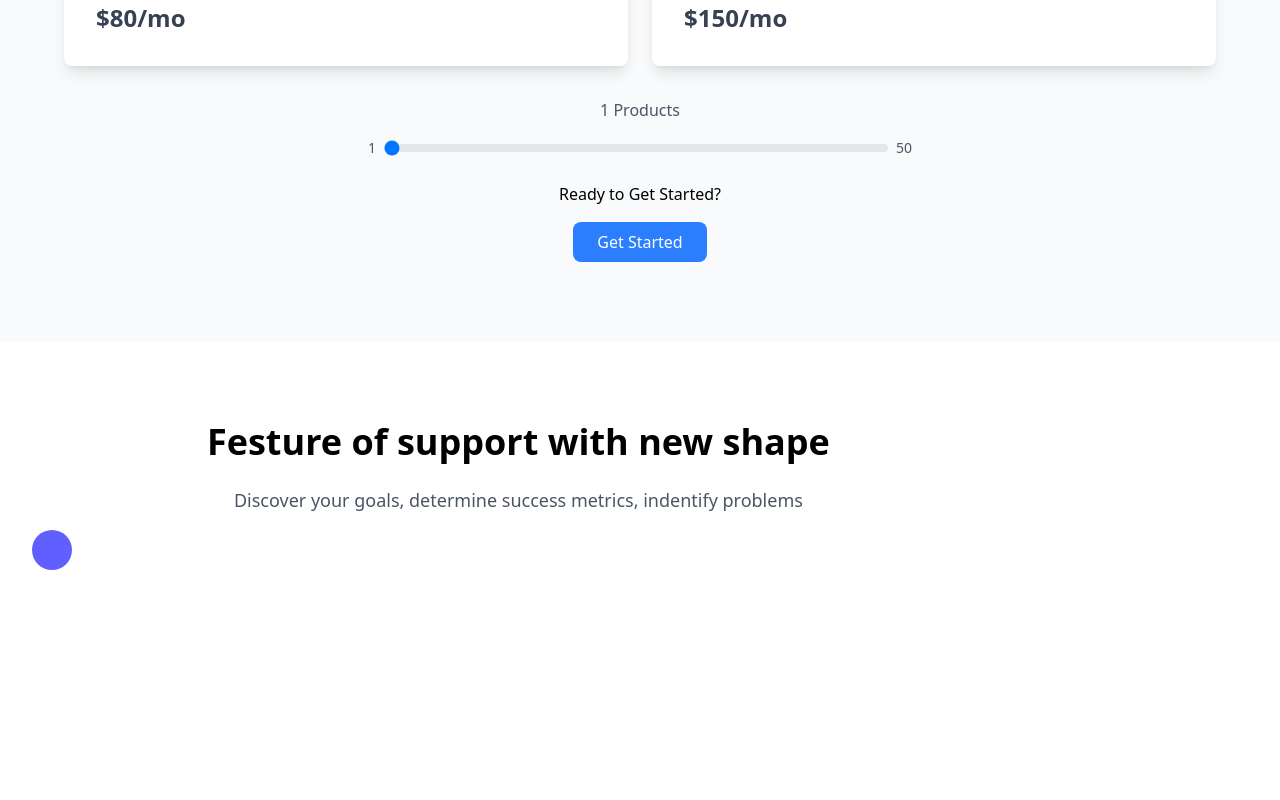
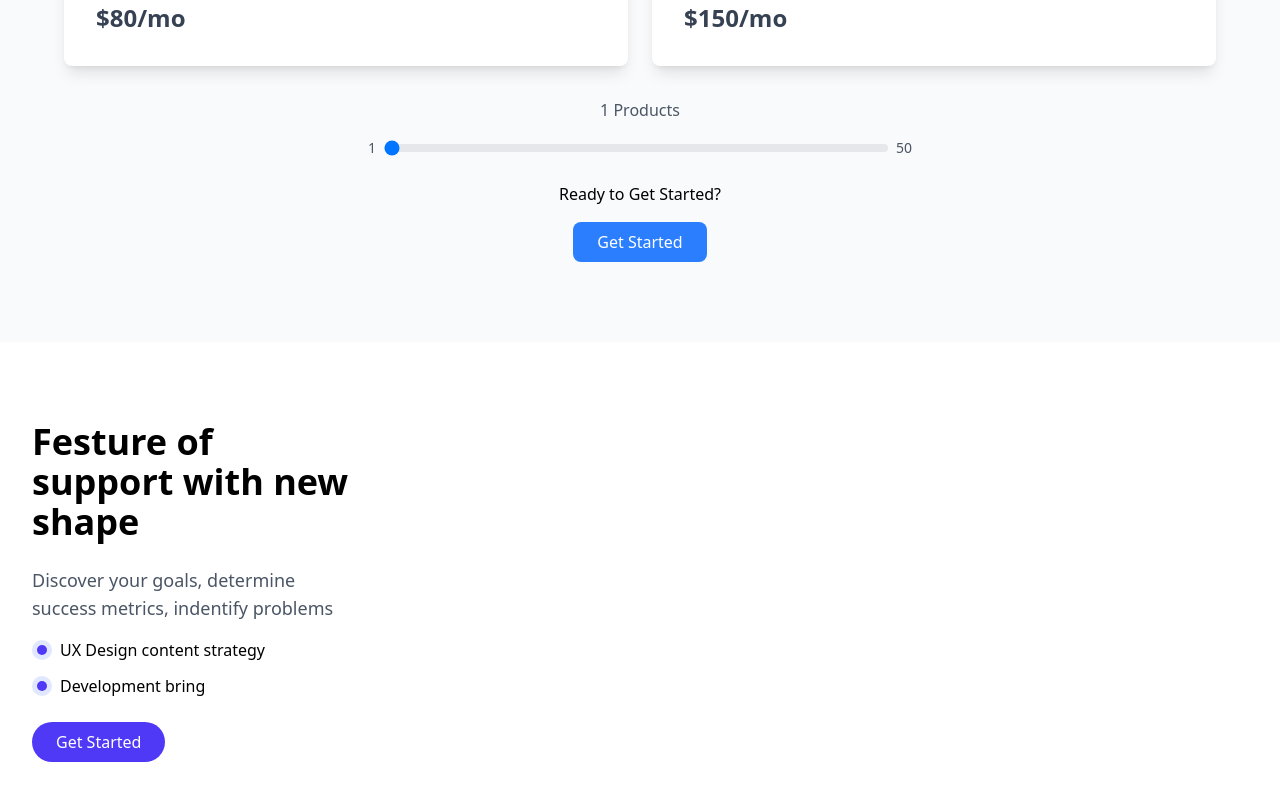
Before and after one commit to rehan606/Lending-Page, a React (Vite) app: page / in a window 1280 px wide. Shown: the part 3224-4024 px from the top of the page. Before the commit the page ends 3874 px from the top, so only its background shows below. Built offline with nearby package versions, Linux system fonts and the light colour scheme.

Commit message:
service section left side complete

```diff
--- a/src/components/ServiceSection.jsx
+++ b/src/components/ServiceSection.jsx
@@ -2,18 +2,28 @@ import React from 'react'
 
 const ServiceSection = () => {
     return (
-        <section className='py-20 container px-4 sm:px-6 lg:px-8'>
-            <div>
-                <div>
-                    <h2 className='text-3xl md:text-4xl font-bold text-center mb-6 md:w-4/5'>Festure of support with new shape</h2>
-                    <p className='text-lg text-center mb-4 text-gray-600 md:w-4/5'>  Discover your goals, determine success metrics, indentify problems</p>
-                    <div>
+        <section className='py-20 container mx-auto px-4 sm:px-6 lg:px-8'>
+            <div className='flex flex-col md:flex-row items-center justify-between gap-10 lg:gap-24'>
+                <div className='md:w-1/3 w-full'>
+                    <h2 className='text-3xl md:text-4xl font-bold  mb-6 md:w-4/5  '>Festure of support with new shape</h2>
+                    <p className='text-lg  mb-4 text-gray-600 md:w-4/5'>  Discover your goals, determine success metrics, indentify problems</p>
+                    <div className='space-y-3'>
                         <div className='flex items-center gap-2'>
-                            <div className='w-10 h-10 bg-indigo-500 rounded-full flex items-center justify-center'>
-                                <div></div>
+                            <div className='w-5 h-5 bg-indigo-100 rounded-full flex items-center justify-center'>
+                                <div className='w-2.5 h-2.5 rounded-full bg-indigo-600'></div>
                             </div>
+                            <span>UX Design content strategy</span>
+                        </div>
+
+
+                        <div className='flex items-center gap-2'>
+                            <div className='w-5 h-5 bg-indigo-100 rounded-full flex items-center justify-center'>
+                                <div className='w-2.5 h-2.5 rounded-full bg-indigo-600'></div>
+                            </div>
+                            <span>Development bring</span>
                         </div>
                     </div>
+                    <button className='bg-indigo-600 mt-6 hover:bg-indigo-700 transition-colors text-white py-2 px-6 rounded-full'>Get Started</button>
                 </div>
             </div>
         </section>
```
